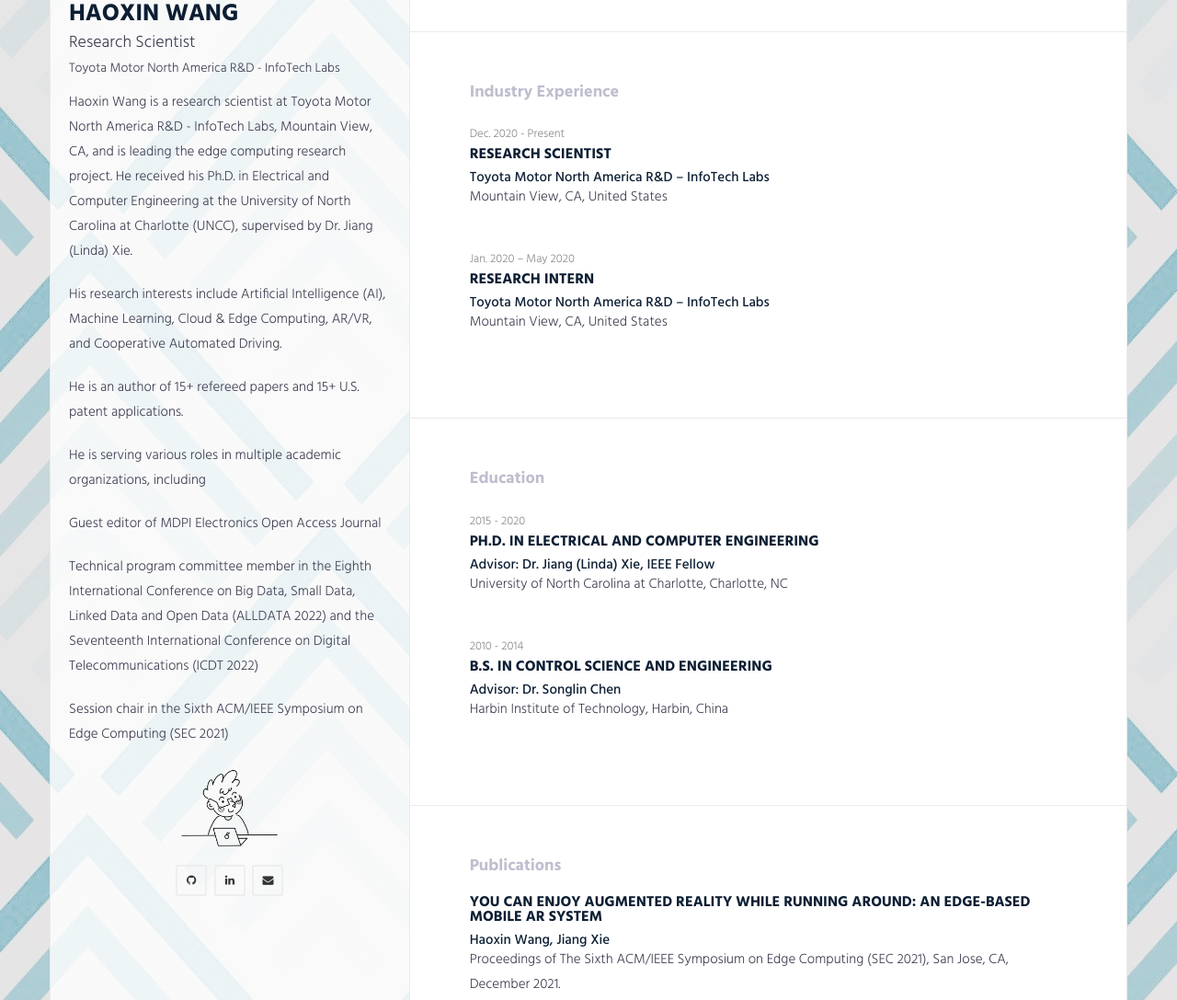
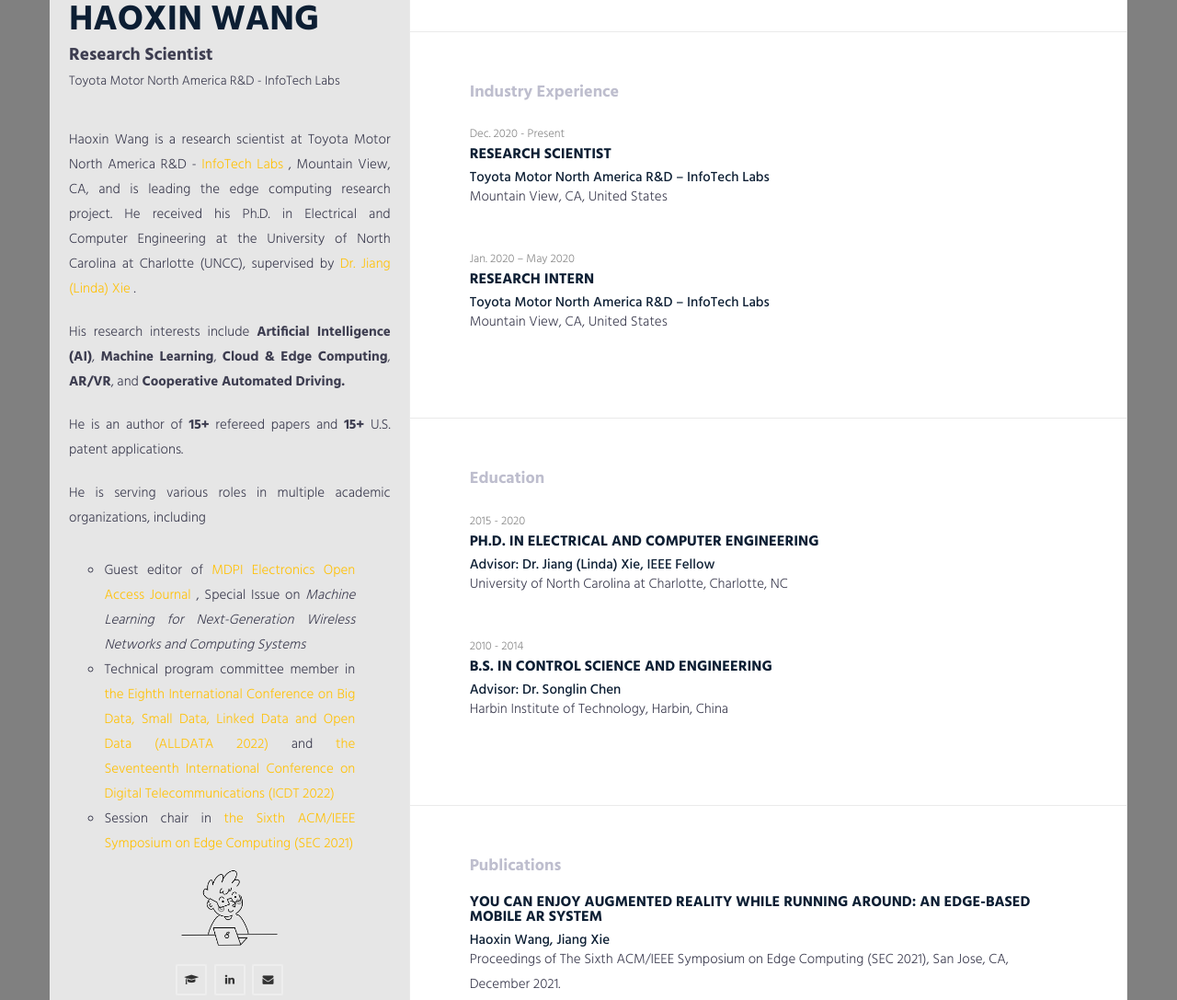
Before and after one commit to haoxin1992/homepage, a plain HTML site: page index.html in a window 1280 px wide. Shown: the part 389-1476 px from the top of the page at 92% size. Drawn offline with Linux system fonts and the light colour scheme.

Commit message:
Aside change

```diff
--- a/css/style.css
+++ b/css/style.css
@@ -20,7 +20,7 @@
     line-height : 1.8em;
     color       : #3d3d50;
     font-weight : 300;
-    background  : url("../img/bg1.jpeg") fixed;
+    background  : grey;
     }
 
 /* --------------------------------------
--- a/index.html
+++ b/index.html
@@ -1,5 +1,5 @@
 <!DOCTYPE html>
-<html>
+<html lang="">
 <head>
     <meta charset="utf-8">
     <meta http-equiv="X-UA-Compatible" content="IE=edge">
@@ -33,39 +33,49 @@
 
     <div class="columns-block container">
         <div class="left-col-block blocks">
-            <header class="header theiaStickySidebar">
+            <header class="header theStickySidebar">
                 <div class="profile-img">
                     <img src="img/img-profile.jpg" class="img-responsive" alt=""/>
                 </div>
                 <div class="content">
-                    <h1>HAOXIN WANG</h1>
-                    <span class="lead">Research Scientist</span>
-                    <br>
-                    <span class="lead" style="font-size: 1.1vw; ">Toyota Motor North America R&D - InfoTech Labs</span>
+                    <h1 style="font-size: 3vw;">HAOXIN WANG</h1>
+                    <span class="lead" style="font-size: 1.5vw; font-weight: bold;">Research Scientist</span><br>
+                    <span class="lead" style="font-size: 1.1vw;">Toyota Motor North America R&D - InfoTech Labs</span>
 
-                    <div class="about-text">
+
+                    <div class="about-text" style="text-align: justify">
+                        <br>
                         <p>
-                            Haoxin Wang is a research scientist at Toyota Motor North America R&D - InfoTech Labs, Mountain View, CA, and is leading the edge computing research project. He received his Ph.D. in Electrical and Computer Engineering at the University of North Carolina at Charlotte (UNCC), supervised by Dr. Jiang (Linda) Xie.
+                            Haoxin Wang is a research scientist at Toyota Motor North America R&D -
+                            <a href="https://amrd.toyota.com/division/itl/">InfoTech Labs</a> , Mountain View, CA, and is leading the edge computing research project. He received his Ph.D. in Electrical and Computer Engineering at the University of North Carolina at Charlotte (UNCC), supervised by
+                            <a href="https://webpages.uncc.edu/~jxie1/">Dr. Jiang (Linda) Xie</a> .
 
                         </p>
-                        <p>His research interests include Artificial Intelligence (AI), Machine Learning, Cloud & Edge Computing, AR/VR, and Cooperative Automated Driving.</p>
 
-                        <p>He is an author of 15+ refereed papers and 15+ U.S. patent applications.</p>
+                        <p>His research interests include <span style="font-weight: bold">Artificial Intelligence (AI)</span>, <span style="font-weight: bold">Machine Learning</span>,
+                            <span style="font-weight: bold">Cloud & Edge Computing</span>, <span style="font-weight: bold">AR/VR</span>, and <span style="font-weight: bold">Cooperative Automated Driving.</span></p>
 
-                        <p>He is serving various roles in multiple academic organizations, including</p>
+                        <p>He is an author of <span style="font-weight: bold">15+</span> refereed papers and <span style="font-weight: bold">15+</span> U.S. patent applications.</p>
 
-                        <p>Guest editor of MDPI Electronics Open Access Journal </p>
-                        <p>Technical program committee member in the Eighth International Conference on Big Data, Small Data, Linked Data and Open Data (ALLDATA 2022) and the Seventeenth International Conference on Digital Telecommunications (ICDT 2022)  </p>
-                        <p>Session chair in the Sixth ACM/IEEE Symposium on Edge Computing (SEC 2021) </p>
+                        <p>He is serving various roles in multiple academic organizations, including </p>
+
+                        <ul style="list-style: circle; padding: 10px 3vw; text-align: justify;">
+                            <li>Guest editor of <a href="http://www.mdpi.com/journal/electronics">MDPI Electronics Open Access Journal</a>
+                            , Special Issue on <i>Machine Learning for Next-Generation Wireless Networks and Computing Systems</i></li>
+                            <li>Technical program committee member in <a href="https://www.iaria.org/conferences2022/ComALLDATA22.html">the Eighth International Conference on Big Data, Small Data, Linked Data and Open Data (ALLDATA 2022)</a> and
+                                <a href="https://www.iaria.org/conferences2022/ComICDT22.html">the Seventeenth International Conference on Digital Telecommunications (ICDT 2022)</a></li>
+                            <li>Session chair in <a href="http://acm-ieee-sec.org/2021/">the Sixth ACM/IEEE Symposium on Edge Computing (SEC 2021)</a></li>
+                        </ul>
+
 
                         <p align="center"><img src="img/haoxin.gif" alt="" class="img-responsive" style="width: 30%" /></p>
                     </div>
 
 
                     <ul align="center" class="social-icon">
-                        <li><a href="#"><i class="fa fa-github" aria-hidden="true"></i></a></li>
-                        <li><a href="#"><i class="fa fa-linkedin" aria-hidden="true"></i></a></li>
-                        <li><a href="#"><i class="fa fa-envelope" aria-hidden="true"></i></a></li>
+                        <li><a href="https://scholar.google.com/citations?user=4cdwjlQAAAAJ&hl=zh-CN"><i class="fa fa-graduation-cap" aria-hidden="true"></i></a></li>
+                        <li><a href="https://www.linkedin.com/in/haoxin-wang/"><i class="fa fa-linkedin" aria-hidden="true"></i></a></li>
+                        <li><a href="mailto:haoxinwang.hit@gmail.com"><i class="fa fa-envelope" aria-hidden="true"></i></a></li>
                     </ul>
                 </div>
 
```
Also changed, not shown: 1 other file.
